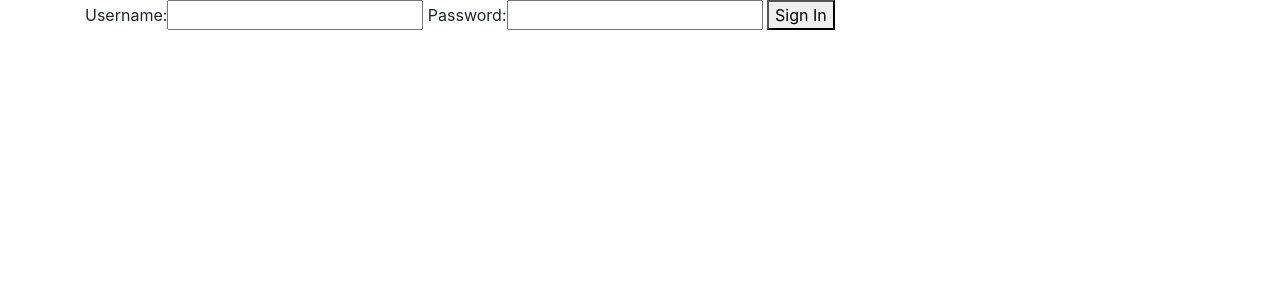
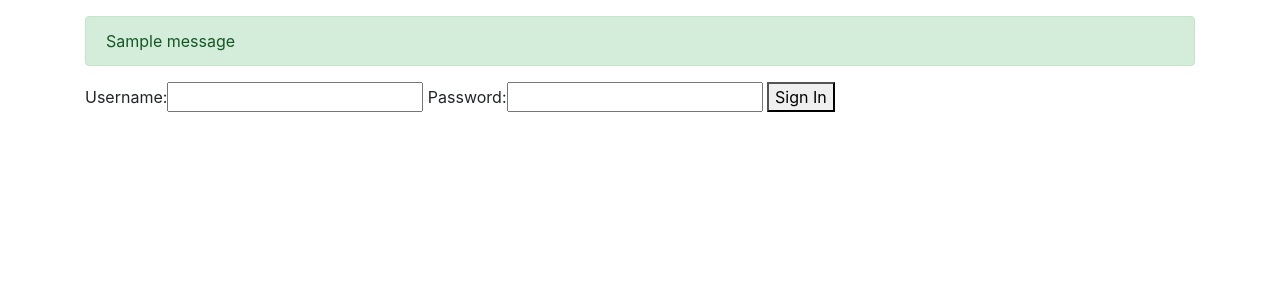
Before and after one commit to shan18/Online-Judge, a Django app: page /login/ in a window 1280 px wide. Shown: the part 56-356 px from the top of the page. Run offline with Django 3.2, Linux system fonts and the light colour scheme; one stand-in notice (Sample message) is shown; some libraries are stand-ins or nearby versions.

Commit message:
Add django template messages to login view

```diff
--- a/accounts/forms.py
+++ b/accounts/forms.py
@@ -54,13 +54,22 @@ class LoginForm(forms.Form):
         request = self.request
         username = self.cleaned_data.get('username')
         password = self.cleaned_data.get('password')
+
+        response = {
+            'success': False,
+            'message': 'Login failed.'
+        }
+
         user = authenticate(request, username=username, password=password)
         # If the is_active field is false, then the authenticate() method by default returns None
         if user is None:
-            raise forms.ValidationError('Invalid credentials')
+            response['message'] = 'The username or the password is incorrect! Please try again.'
+            # raise forms.ValidationError('Invalid credentials')
+            return response
         login(request, user)
+        response['success'] = True
         self.user = user
-        return True
+        return response
 
 
 
--- a/accounts/views.py
+++ b/accounts/views.py
@@ -1,5 +1,6 @@
 from django.shortcuts import render, redirect
 from django.http import Http404
+from django.contrib import messages
 from django.contrib.auth import authenticate, login, get_user_model
 from django.contrib.auth.mixins import LoginRequiredMixin
 from django.views.generic import DetailView, FormView, CreateView
@@ -33,6 +34,14 @@ class LoginView(AnonymousRequiredMixin, RequestFormAttachMixin, FormView):
     template_name = 'accounts/login.html'
     success_url = '/'
     default_url = '/'
+
+    def form_valid(self, form):
+        request = self.request
+        response = form.cleaned_data
+        if not response.get('success'):
+            messages.warning(request, response.get('message'))
+            return redirect('login')
+        return redirect('home')
 
     # This method was removed because it was later used from within mixins
     # def get_form_kwargs(self):
--- a/templates/base.html
+++ b/templates/base.html
@@ -12,9 +12,32 @@
 
 		{% include 'base/navbar.html' with brand_name='Code Warrior' %}
 
-		<div class="container">
-			{% block content %}{% endblock %}
+		<div id="wrap">
+			<div id="main" class="clear-top">
+				{% if messages %}
+				<div class="container mt-3">
+					<div class="alert alert-success messages">
+						{% for message in messages %}
+						<span{% if message.tags %} class="{{ message.tags }}"{% endif %}>
+								{% if message.level == DEFAULT_MESSAGE_LEVELS.ERROR %}Important: {% endif %}
+								{{ message }}
+						</span>
+					</div>
+						{% endfor %}
+				</div>
+				{% endif %}
+
+				<div class="container">
+					{% block content %}{% endblock %}
+				</div>
+
+				<div class="container-fluid">
+					{% block content_fluid %}{% endblock %}
+				</div>
+			</div>
 		</div>
+
+		{% block javascript %}{% endblock %}
 
 	</body>
 </html>
```
Also changed, not shown: db.sqlite3.
